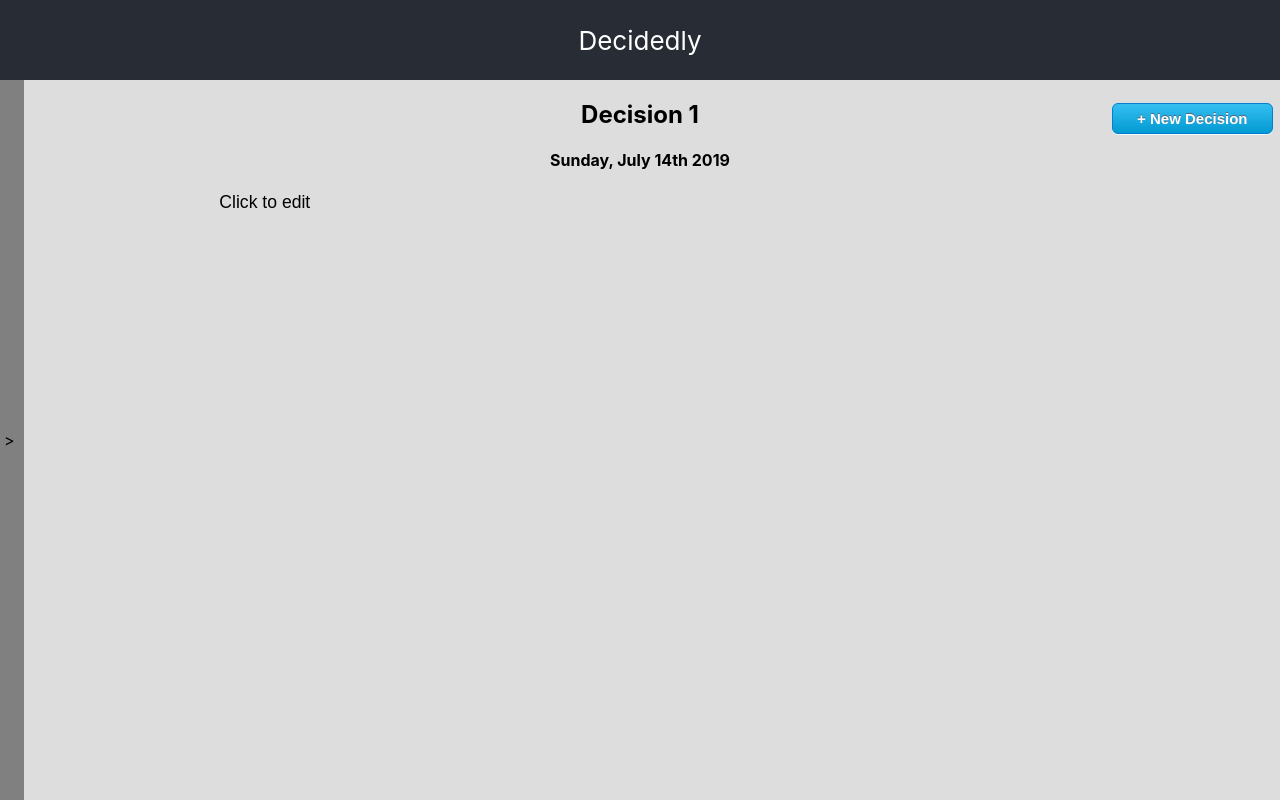
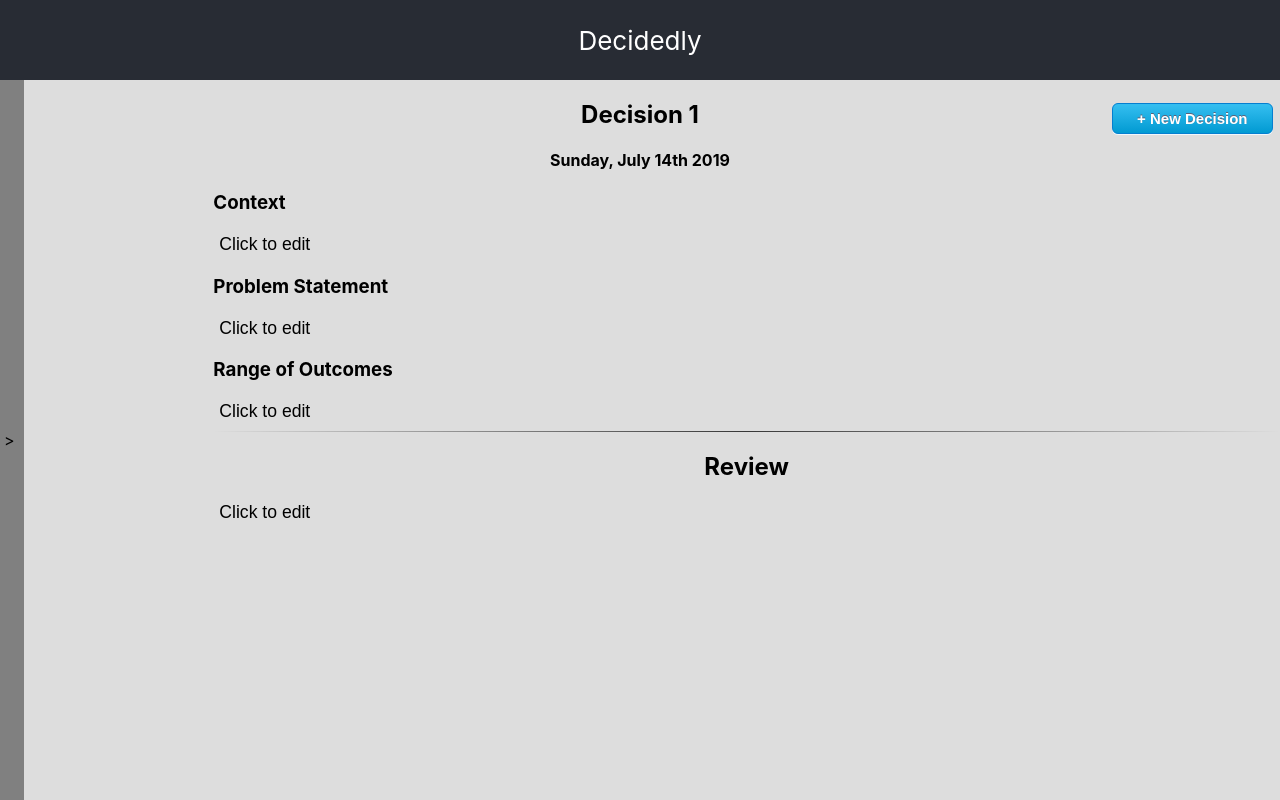
Before and after one commit to BarthesSimpson/DecisionTime, a React (Create React App) app: page / in a window 1280 px wide. Both pictures are taken after a click on the button "+ New Decision". Built offline with nearby package versions, Linux system fonts and the light colour scheme.

Commit message:
Add a few more files

```diff
--- a/src/components/Layout.tsx
+++ b/src/components/Layout.tsx
@@ -58,6 +58,7 @@ LeftRail.displayName = "LeftRail"
 
 type LeftRailContentProps = { collapsed: boolean }
 const LeftRailContent = styled.div`
+  background: #eee;
   overflow-x: hidden;
   width: ${(props: LeftRailContentProps) =>
     props.collapsed ? "0px" : "calc(100% - 1.5em)"};
--- a/src/components/WorkPanel.tsx
+++ b/src/components/WorkPanel/index.tsx
@@ -6,60 +6,26 @@ import React, {
   useState,
   MutableRefObject
 } from "react"
-import styled from "styled-components"
 import moment from "moment"
-import state from "../state/"
-import { Decision } from "../state/decision"
+import state from "../../state/"
+import { Decision } from "../../state/decision"
 
-import { BasicButton } from "./Controls"
+import { BasicButton } from "../Controls"
 
-const WorkPanelHeader = styled.h2`
-  text-align: center;
-  padding-right: 20%;
-`
-WorkPanelHeader.displayName = "WorkPanelHeader"
-const WorkPanelDate = styled.h4`
-  text-align: center;
-  padding-right: 20%;
-`
-WorkPanelHeader.displayName = "WorkPanelHeader"
-const WorkPanelTextArea = styled.textarea`
-  width: 80%;
-  background: #eee;
-  font-size: 1.1em;
-  height: auto;
-  font-weight: 400;
-  font-family: "Ubuntu", Helvetica, Arial, sans-serif;
-  border-radius: 3px;
-  border: none;
-  box-shadow: 0px 0px 5px 1px rgba(0, 0, 0, 0.1);
-  padding: 0.5em;
-  transition: height 150ms ease;
-`
-WorkPanelTextArea.displayName = "WorkPanelTextArea"
+import {
+  WorkPanelHeader,
+  WorkPanelDate,
+  WorkPanelTextArea,
+  StealthButton,
+  SectionBoundary,
+  SectionHeading,
+  SubHeading
+} from "./styles"
 
-const StealthButton = styled.button`
-  display: block;
-  border: none;
-  box-shadow: none;
-  background: #ddd;
-  font-size: 1.1em;
-  width: 80%;
-  text-align: left;
-`
-StealthButton.displayName = "StealthButton"
-
-function NewDecisionButton(props: { createNewDecision: () => void }) {
-  return (
-    <BasicButton
-      style={{ float: "right", margin: "1.5em 0.5em" }}
-      onClick={props.createNewDecision}
-    >
-      + New Decision
-    </BasicButton>
-  )
-}
-
+/**
+ * The main work area, which displays the currently loaded decision
+ * and a button for creating a new decision
+ */
 export default function WorkPanel() {
   const {
     state: { currentDecisionId, allDecisions },
@@ -79,25 +45,60 @@ export default function WorkPanel() {
   )
 }
 
+function NewDecisionButton(props: { createNewDecision: () => void }) {
+  return (
+    <BasicButton
+      style={{ float: "right", margin: "1.5em 0.5em" }}
+      onClick={props.createNewDecision}
+    >
+      + New Decision
+    </BasicButton>
+  )
+}
+
 type WorkPanelContentProps = {
   currentDecision: Decision
   updateDecision: (id: number, field: string, value: any) => void
 }
 export function WorkPanelContent(props: WorkPanelContentProps) {
   const { currentDecision, updateDecision } = props
-  const updateContext = useCallback(
-    (content: string) => updateDecision(currentDecision.id, "context", content),
-    [currentDecision.id, updateDecision]
-  )
+  function useUpdateTextField(field: string) {
+    return useCallback(
+      (content: string) => updateDecision(currentDecision.id, field, content),
+      [field]
+    )
+  }
+  const updateContext = useUpdateTextField("context")
+  const updateProblemStatement = useUpdateTextField("problemStatement")
+  const updateRangeOfOutcomes = useUpdateTextField("rangeOfOutcomes")
+  const updateReviewContent = useUpdateTextField("reviewContent")
+
   return (
     <>
       <WorkPanelHeader>{currentDecision.title}</WorkPanelHeader>
       <WorkPanelDate>
         {moment(currentDecision.date).format("dddd, MMMM Do YYYY")}
       </WorkPanelDate>
+      <SubHeading>Context</SubHeading>
       <MagicTextArea
         updateContent={updateContext}
         content={currentDecision.context}
+      />
+      <SubHeading>Problem Statement</SubHeading>
+      <MagicTextArea
+        updateContent={updateProblemStatement}
+        content={currentDecision.problemStatement}
+      />
+      <SubHeading>Range of Outcomes</SubHeading>
+      <MagicTextArea
+        updateContent={updateRangeOfOutcomes}
+        content={currentDecision.rangeOfOutcomes}
+      />
+      <SectionBoundary />
+      <SectionHeading>Review</SectionHeading>
+      <MagicTextArea
+        updateContent={updateReviewContent}
+        content={currentDecision.reviewContent}
       />
     </>
   )
@@ -135,7 +136,7 @@ function MagicTextArea(props: MagicTextAreaProps) {
     />
   ) : (
     <StealthButton onClick={makeEditable}>
-      {content || "Click to edit"}
+      {content.trim() ? content : "Click to edit"}
     </StealthButton>
   )
 }
--- /dev/null
+++ b/src/components/WorkPanel/styles.tsx
@@ -0,0 +1,60 @@
+import styled from "styled-components"
+
+export const WorkPanelHeader = styled.h2`
+  text-align: center;
+  padding-right: 20%;
+`
+WorkPanelHeader.displayName = "WorkPanelHeader"
+export const WorkPanelDate = styled.h4`
+  text-align: center;
+  padding-right: 20%;
+`
+WorkPanelHeader.displayName = "WorkPanelHeader"
+export const WorkPanelTextArea = styled.textarea`
+  width: 80%;
+  background: #eee;
+  font-size: 1.1em;
+  height: auto;
+  font-weight: 400;
+  font-family: "Ubuntu", Helvetica, Arial, sans-serif;
+  border-radius: 3px;
+  border: none;
+  box-shadow: 0px 0px 5px 1px rgba(0, 0, 0, 0.1);
+  padding: 0.5em;
+  transition: height 150ms ease;
+`
+WorkPanelTextArea.displayName = "WorkPanelTextArea"
+
+export const StealthButton = styled.button`
+  display: block;
+  border: none;
+  box-shadow: none;
+  background: #ddd;
+  font-size: 1.1em;
+  width: 80%;
+  text-align: left;
+`
+StealthButton.displayName = "StealthButton"
+
+export const SectionHeading = styled.h2`
+  text-align: center;
+  font-weight: strong;
+`
+SectionHeading.displayName = "SectionHeading"
+
+export const SubHeading = styled.h3`
+  font-weight: strong;
+`
+SubHeading.displayName = "SubHeading"
+
+export const SectionBoundary = styled.hr`
+  border: 0;
+  height: 1px;
+  background-image: linear-gradient(
+    to right,
+    rgba(0, 0, 0, 0),
+    rgba(0, 0, 0, 0.75),
+    rgba(0, 0, 0, 0)
+  );
+`
+SectionBoundary.displayName = "SectionBoundary"
```
Also changed, not shown: src/TODO.md (+2 -0 lines).
